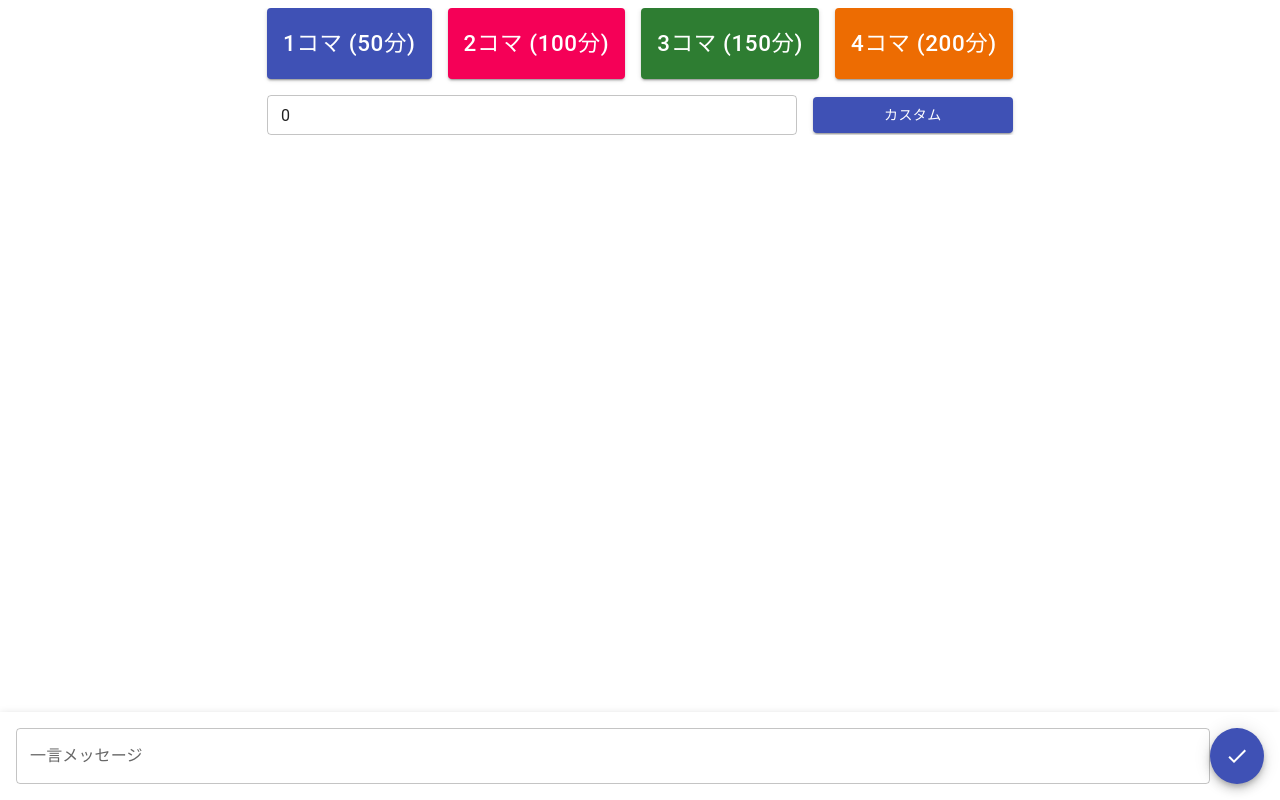
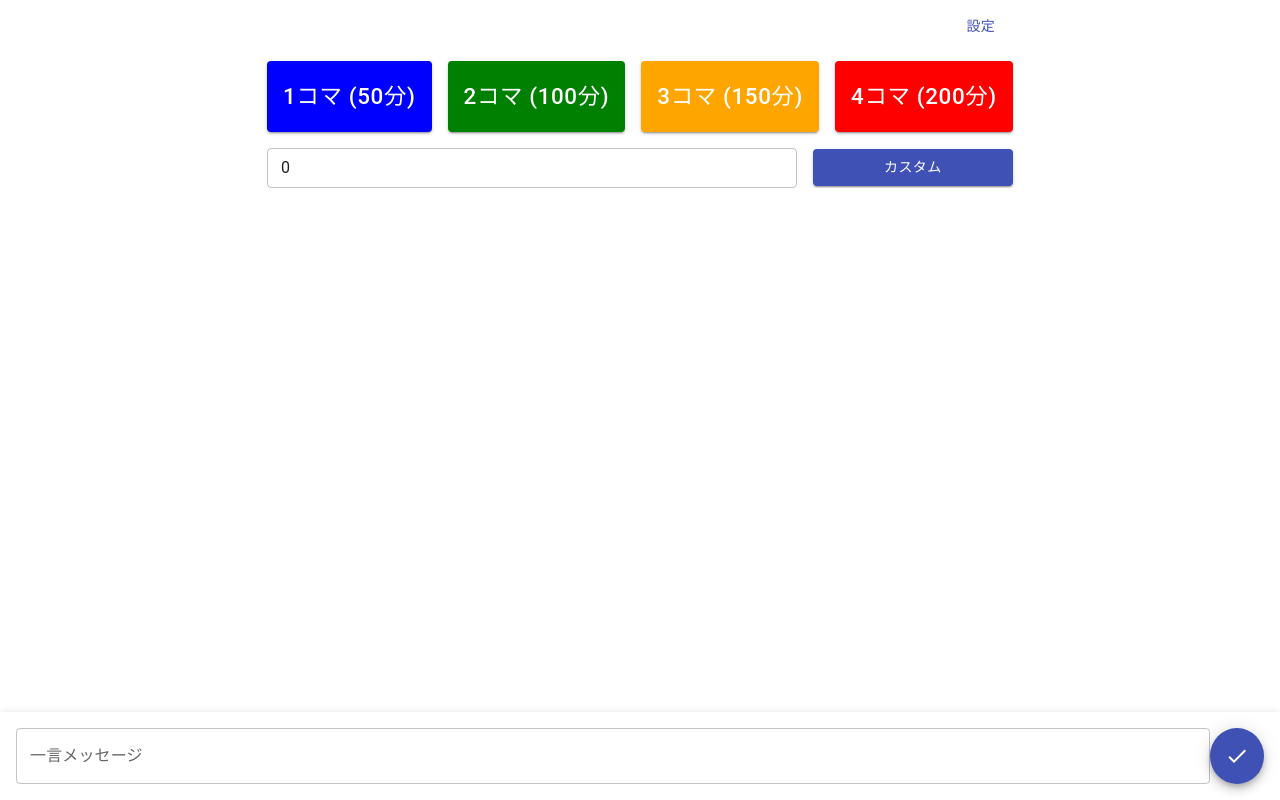
Before and after one commit to killinsun/electron_timer, a React (Vite) app: page / in a window 1280 px wide. Built offline with nearby package versions, Linux system fonts and the light colour scheme.

Commit message:
minor updates

```diff
--- a/src/preload/index.ts
+++ b/src/preload/index.ts
@@ -3,8 +3,9 @@ import { contextBridge, ipcRenderer } from "electron";
 
 // Custom APIs for renderer
 const api = {
-  resizeWindow: async (width: number, height: number) => {
-    await ipcRenderer.invoke("resize-window", { width, height });
+  resizeWindow: async (width: number, height: number, isBottomRight = true) => {
+    await ipcRenderer.invoke("set-full-screen", false);
+    await ipcRenderer.invoke("resize-window", { width, height, isBottomRight });
   },
   setFullScreen: async (isFullScreen: boolean) => {
     await ipcRenderer.invoke("set-full-screen", isFullScreen);
--- a/src/renderer/src/App.tsx
+++ b/src/renderer/src/App.tsx
@@ -16,9 +16,11 @@ import CelebrationComponent from "./components/Celebration";
 import { TimerDisplay } from "./components/TimerDisplay";
 import { TimerSelect } from "./components/TimerSelect";
 import Warning from "./components/Warning";
+import { SettingsModal } from "./components/settingsModal";
+import { useLessonDurations } from "./hooks/useLessonDurations";
 
 export interface IElectronAPI {
-  resizeWindow: (width: number, height: number) => void;
+  resizeWindow: (width: number, height: number, isBottomRight: boolean) => void;
   setFullScreen: (isFullScreen: boolean) => void;
 }
 
@@ -40,6 +42,7 @@ const theme = createTheme({
 });
 
 const App = () => {
+  const { lessonDurations, updateLessonDurations } = useLessonDurations();
   const [endTime, setEndTime] = useState<Date | null>(null);
   const [remainingTime, setRemainingTime] = useState<number>(0);
   const [showEndMessage, setShowEndMessage] = useState(false);
@@ -47,6 +50,7 @@ const App = () => {
   const [showWelcomeMessage, setShowWelcomeMessage] = useState(false);
   const [showMessageInput, setShowMessageInput] = useState(true);
   const [showWarning, setShowWarning] = useState(false);
+  const [showSettingsModal, setShowSettingsModal] = useState(false);
 
   const startTimer = (minutes: number) => {
     const end = new Date(Date.now() + minutes * 60000);
@@ -54,7 +58,7 @@ const App = () => {
     setRemainingTime(minutes * 60);
     setShowWarning(false);
 
-    handleChangeWindowSize(400, 145);
+    handleChangeWindowSize(400, 145, true);
   };
 
   const stopTimer = () => {
@@ -65,7 +69,7 @@ const App = () => {
     setShowWelcomeMessage(false);
     setShowMessageInput(true);
 
-    handleChangeWindowSize(900, 670);
+    handleChangeWindowSize(900, 670, false);
   };
 
   const confirmToStopTimer = () => {
@@ -86,8 +90,12 @@ const App = () => {
     setShowWelcomeMessage(false);
   };
 
-  const handleChangeWindowSize = (width: number, height: number) => {
-    window.api.resizeWindow(width, height);
+  const handleChangeWindowSize = (
+    width: number,
+    height: number,
+    isBottomRight: boolean,
+  ) => {
+    window.api.resizeWindow(width, height, isBottomRight);
   };
 
   // @ts-ignore
@@ -105,6 +113,7 @@ const App = () => {
           setShowEndMessage(true);
           setShowWarning(false);
           clearInterval(timer);
+          window.api.setFullScreen(true);
         }
       }, 1000);
 
@@ -125,6 +134,14 @@ const App = () => {
           overflow: "hidden",
         }}
       >
+        {showSettingsModal && (
+          <SettingsModal
+            open={showSettingsModal}
+            onClose={() => setShowSettingsModal(false)}
+            initialDurations={lessonDurations}
+            onSave={updateLessonDurations}
+          />
+        )}
         {endTime && (
           <Fab
             size="small"
@@ -173,7 +190,13 @@ const App = () => {
                 </IconButton>
               </Paper>
             )}
-            {!endTime && <TimerSelect startTimer={startTimer} />}
+            {!endTime && (
+              <TimerSelect
+                lessonDurations={lessonDurations}
+                startTimer={startTimer}
+                onClickSettings={() => setShowSettingsModal(true)}
+              />
+            )}
             {endTime && (
               <TimerDisplay
                 remainingTime={remainingTime}
--- a/src/renderer/src/components/TimerDisplay.tsx
+++ b/src/renderer/src/components/TimerDisplay.tsx
@@ -1,11 +1,15 @@
 import { Box, Typography } from "@mui/material";
-import { FC, useState } from "react";
+import { type FC, useState } from "react";
 import AnalogClock from "./AnalogClock";
 
 type Props = {
   remainingTime: number;
   endTime: Date;
-  changeWindowSize: (width: number, height: number) => void;
+  changeWindowSize: (
+    width: number,
+    height: number,
+    isBottomRight: boolean,
+  ) => void;
 };
 
 export const TimerDisplay: FC<Props> = (props) => {
@@ -16,9 +20,9 @@ export const TimerDisplay: FC<Props> = (props) => {
     setShowAnalog((prev) => !prev);
 
     if (showAnalog) {
-      changeWindowSize(400, 145);
+      changeWindowSize(400, 145, true);
     } else {
-      changeWindowSize(250, 225);
+      changeWindowSize(250, 225, true);
     }
   };
 
@@ -35,7 +39,7 @@ export const TimerDisplay: FC<Props> = (props) => {
       onDoubleClick={toggleDisplayMode}
     >
       {showAnalog ? (
-        <AnalogClock endTime={endTime} remainingTime={remainingTime} />
+        <AnalogClock />
       ) : (
         <>
           <Typography
--- a/src/renderer/src/components/TimerSelect.tsx
+++ b/src/renderer/src/components/TimerSelect.tsx
@@ -1,23 +1,24 @@
 import { Box, Button, TextField } from "@mui/material";
 import { type FC, useState } from "react";
-
-const lessonDurations = [
-  { label: "1コマ (50分)", minutes: 50, color: "primary" },
-  { label: "2コマ (100分)", minutes: 100, color: "secondary" },
-  { label: "3コマ (150分)", minutes: 150, color: "success" },
-  { label: "4コマ (200分)", minutes: 200, color: "warning" },
-];
+import type { LessonDuration } from "../hooks/useLessonDurations";
 
 type Props = {
   startTimer: (minutes: number) => void;
+  onClickSettings: () => void;
+  lessonDurations: LessonDuration[];
 };
 
 export const TimerSelect: FC<Props> = (props) => {
-  const { startTimer } = props;
+  const { startTimer, onClickSettings, lessonDurations } = props;
   const [customTime, setCustomTime] = useState<number>(0);
 
   return (
     <>
+      <Box sx={{ display: "flex", justifyContent: "flex-end" }}>
+        <Button variant="text" color="primary" onClick={onClickSettings}>
+          設定
+        </Button>
+      </Box>
       <Box
         sx={{
           display: "flex",
@@ -29,16 +30,19 @@ export const TimerSelect: FC<Props> = (props) => {
           <Box key={duration.minutes} sx={{ display: "flex" }}>
             <Button
               variant="contained"
-              color={
-                duration.color as
-                  | "primary"
-                  | "secondary"
-                  | "success"
-                  | "warning"
-              }
               onClick={() => startTimer(duration.minutes)}
               fullWidth
-              sx={{ padding: "16px", fontSize: "1.4rem" }}
+              sx={{
+                padding: "16px",
+                fontSize: "1.4rem",
+                color: "white",
+                backgroundColor: duration.color,
+                transition: "all 0.3s",
+                "&:hover": {
+                  backgroundColor: duration.color,
+                  filter: "brightness(80%)",
+                },
+              }}
             >
               {duration.label}
             </Button>
--- /dev/null
+++ b/src/renderer/src/components/settingsModal.tsx
@@ -0,0 +1,173 @@
+import { Add as AddIcon, Delete as DeleteIcon } from "@mui/icons-material";
+import {
+  Box,
+  Button,
+  Dialog,
+  DialogActions,
+  DialogContent,
+  DialogTitle,
+  IconButton,
+  MenuItem,
+  Select,
+  TextField,
+} from "@mui/material";
+import type React from "react";
+import { useState, useCallback } from "react";
+
+type LessonDuration = {
+  id: string;
+  label: string;
+  minutes: number;
+  color: "blue" | "green" | "orange" | "red";
+};
+
+type Props = {
+  open: boolean;
+  onClose: () => void;
+  initialDurations: LessonDuration[];
+  onSave: (durations: LessonDuration[]) => void;
+};
+
+const colorOptions: Array<{
+  value: LessonDuration["color"];
+  label: string;
+  hex: string;
+}> = [
+  { value: "blue", label: "青", hex: "#2196f3" },
+  { value: "green", label: "緑", hex: "#4caf50" },
+  { value: "orange", label: "オレンジ", hex: "#ff9800" },
+  { value: "red", label: "赤", hex: "#f44336" },
+];
+
+export const SettingsModal: React.FC<Props> = ({
+  open,
+  onClose,
+  initialDurations,
+  onSave,
+}) => {
+  const [durations, setDurations] = useState<LessonDuration[]>(() =>
+    initialDurations.map((d) => ({
+      ...d,
+      id: Math.random().toString(36).substr(2, 9),
+    })),
+  );
+
+  const handleAddDuration = useCallback(() => {
+    setDurations((prevDurations) => [
+      ...prevDurations,
+      {
+        id: Math.random().toString(36).substr(2, 9),
+        label: "",
+        minutes: 0,
+        color: "blue",
+      },
+    ]);
+  }, []);
+
+  const handleRemoveDuration = useCallback((id: string) => {
+    setDurations((prevDurations) => prevDurations.filter((d) => d.id !== id));
+  }, []);
+
+  const handleDurationChange = useCallback(
+    (id: string, field: keyof LessonDuration, value: string | number) => {
+      setDurations((prevDurations) =>
+        prevDurations.map((d) => (d.id === id ? { ...d, [field]: value } : d)),
+      );
+    },
+    [],
+  );
+
+  const handleSave = useCallback(() => {
+    onSave(durations);
+    onClose();
+  }, [durations, onSave, onClose]);
+
+  return (
+    <Dialog open={open} onClose={onClose} maxWidth="md" fullWidth>
+      <DialogTitle>授業時間設定</DialogTitle>
+      <DialogContent>
+        <Box sx={{ display: "flex", flexDirection: "column", gap: 2, my: 2 }}>
+          {durations.map((duration) => (
+            <Box
+              key={duration.id}
+              sx={{ display: "flex", alignItems: "center", gap: 2 }}
+            >
+              <TextField
+                label="ラベル"
+                value={duration.label}
+                onChange={(e) =>
+                  handleDurationChange(duration.id, "label", e.target.value)
+                }
+              />
+              <TextField
+                label="分"
+                type="number"
+                value={duration.minutes}
+                onChange={(e) =>
+                  handleDurationChange(
+                    duration.id,
+                    "minutes",
+                    Number(e.target.value),
+                  )
+                }
+              />
+              <Select
+                value={duration.color}
+                onChange={(e) =>
+                  handleDurationChange(
+                    duration.id,
+                    "color",
+                    e.target.value as LessonDuration["color"],
+                  )
+                }
+                renderValue={(value) => (
+                  <Box sx={{ display: "flex", alignItems: "center", gap: 1 }}>
+                    <Box
+                      sx={{
+                        width: 20,
+                        height: 20,
+                        borderRadius: "50%",
+                        backgroundColor: colorOptions.find(
+                          (c) => c.value === value,
+                        )?.hex,
+                      }}
+                    />
+                    {colorOptions.find((c) => c.value === value)?.label}
+                  </Box>
+                )}
+              >
+                {colorOptions.map((color) => (
+                  <MenuItem key={color.value} value={color.value}>
+                    <Box sx={{ display: "flex", alignItems: "center", gap: 1 }}>
+                      <Box
+                        sx={{
+                          width: 20,
+                          height: 20,
+                          borderRadius: "50%",
+                          backgroundColor: color.hex,
+                        }}
+                      />
+                      {color.label}
+                    </Box>
+                  </MenuItem>
+                ))}
+              </Select>
+              <IconButton onClick={() => handleRemoveDuration(duration.id)}>
+                <DeleteIcon />
+              </IconButton>
+            </Box>
+          ))}
+          <Button startIcon={<AddIcon />} onClick={handleAddDuration}>
+            授業時間を追加
+          </Button>
+        </Box>
+      </DialogContent>
+      <DialogActions>
+        <Button onClick={onClose}>キャンセル</Button>
+        <Button variant="contained" onClick={handleSave}>
+          保存
+        </Button>
+      </DialogActions>
+    </Dialog>
+  );
+};
--- /dev/null
+++ b/src/renderer/src/hooks/useLessonDurations.tsx
@@ -0,0 +1,47 @@
+import { useCallback, useEffect, useState } from "react";
+
+export type LessonDuration = {
+  id: string;
+  label: string;
+  minutes: number;
+  color: "blue" | "green" | "orange" | "red";
+};
+
+const DEFAULT_DURATIONS: LessonDuration[] = [
+  { id: "duration1", label: "1コマ (50分)", minutes: 50, color: "blue" },
+  { id: "duration2", label: "2コマ (100分)", minutes: 100, color: "green" },
+  { id: "duration3", label: "3コマ (150分)", minutes: 150, color: "orange" },
+  { id: "duration4", label: "4コマ (200分)", minutes: 200, color: "red" },
+];
+
+const STORAGE_KEY = "lessonDurations";
+
+export const useLessonDurations = () => {
+  const [lessonDurations, setLessonDurations] = useState<LessonDuration[]>(
+    () => {
+      const storedDurations = localStorage.getItem(STORAGE_KEY);
+      return storedDurations ? JSON.parse(storedDurations) : DEFAULT_DURATIONS;
+    },
+  );
+
+  useEffect(() => {
+    localStorage.setItem(STORAGE_KEY, JSON.stringify(lessonDurations));
+  }, [lessonDurations]);
+
+  const updateLessonDurations = useCallback(
+    (newDurations: LessonDuration[]) => {
+      setLessonDurations(newDurations);
+    },
+    [],
+  );
+
+  const resetToDefaults = useCallback(() => {
+    setLessonDurations(DEFAULT_DURATIONS);
+  }, []);
+
+  return {
+    lessonDurations,
+    updateLessonDurations,
+    resetToDefaults,
+  };
+};
```
Also changed, not shown: src/main/index.ts (+34 -2 lines).
